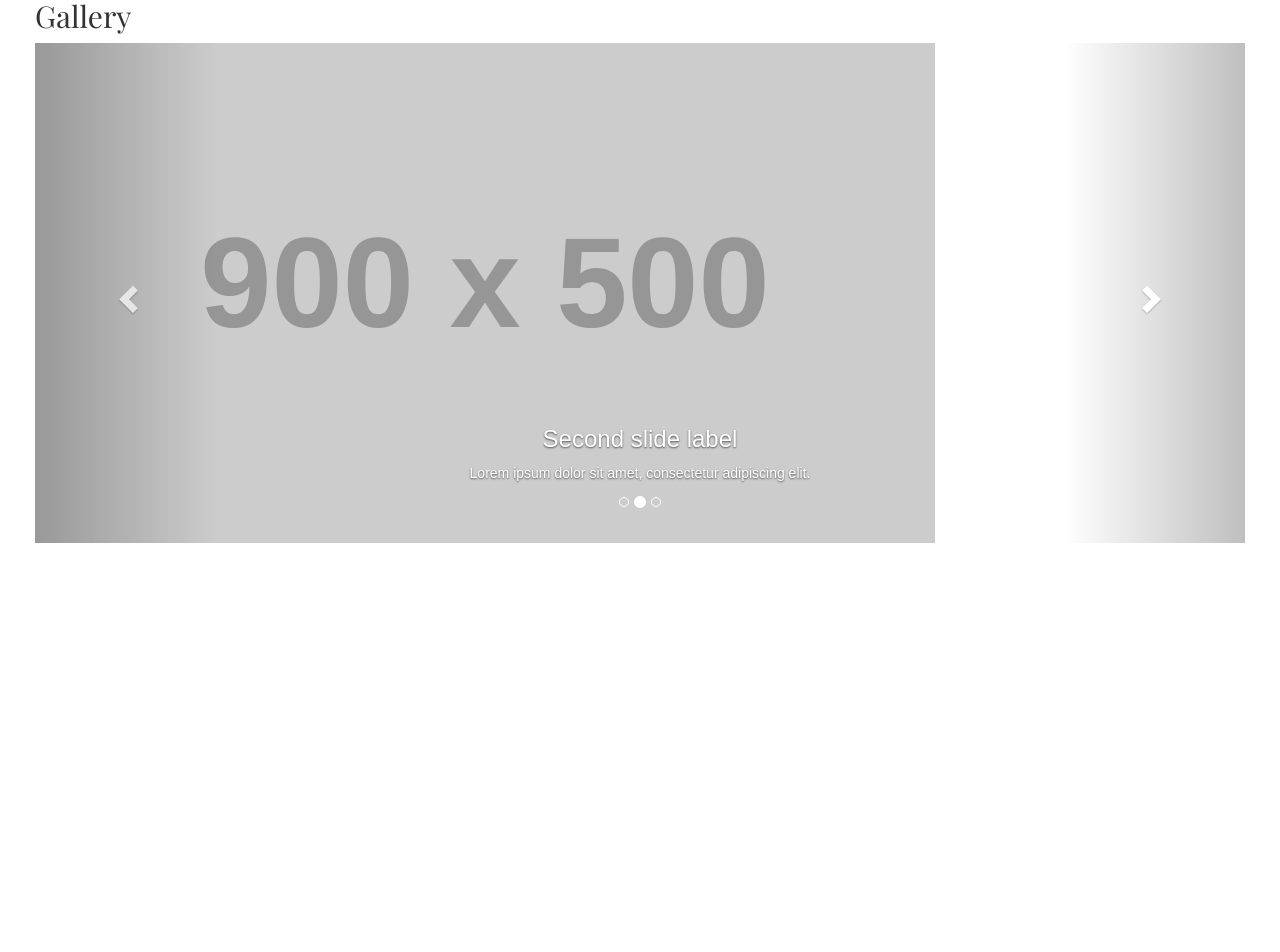
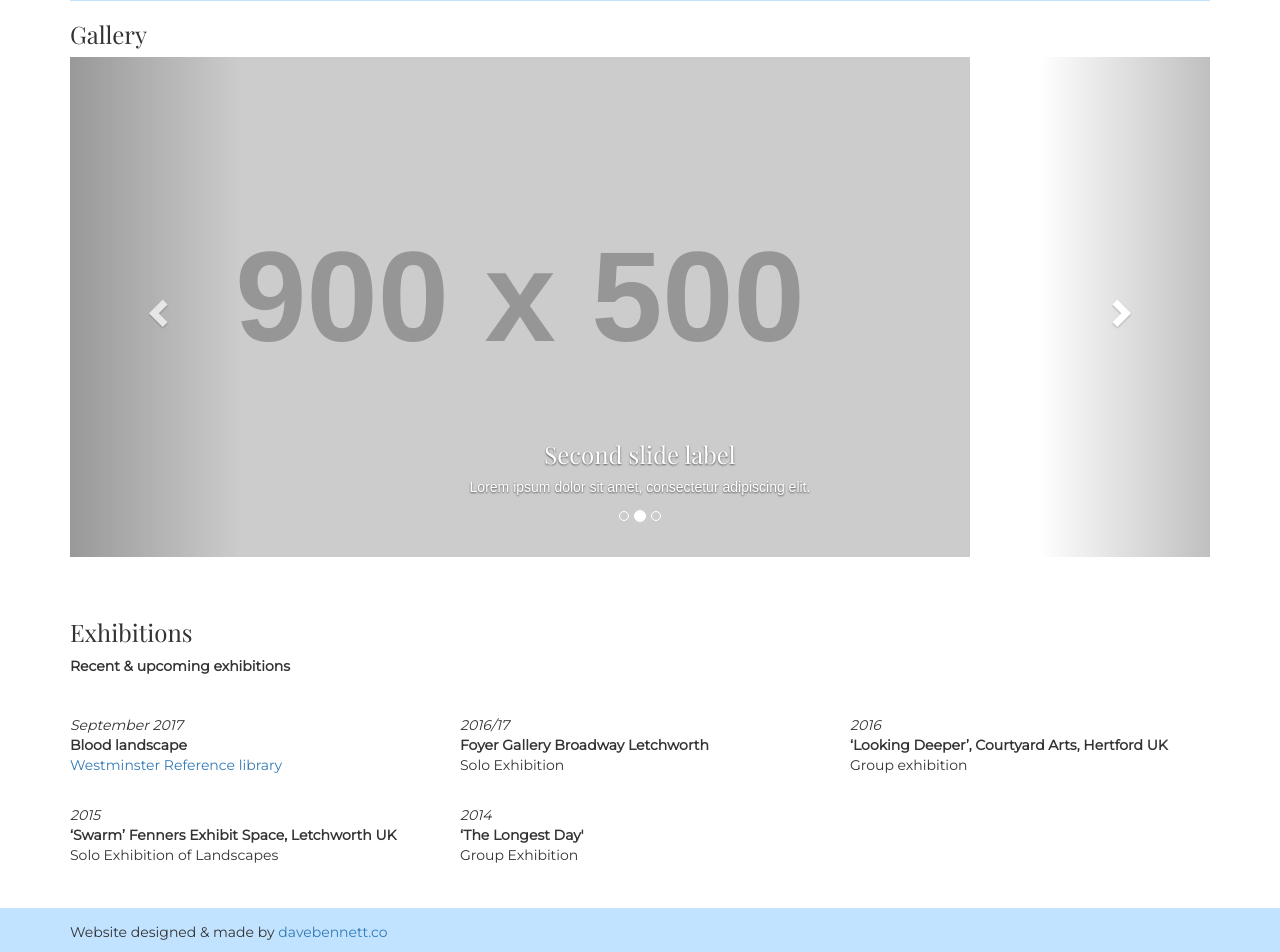
Before and after one commit to db001/louise-react, a React (Create React App) app: page / in a window 1280 px wide. Shown: the part 1209-2161 px from the top of the page. Before the commit the page ends 1752 px from the top, so only its background shows below. Built offline with nearby package versions, Linux system fonts and the light colour scheme.

Commit message:
all sections added, pic need adding to gallery

```diff
--- a/src/App.js
+++ b/src/App.js
@@ -3,6 +3,8 @@ import Jumbo from './components/Jumbo';
 import NavigationBar from './components/Navbar';
 import About from './components/About';
 import Gallery from './components/Gallery';
+import Exhibitions from './components/Exhibitions';
+import Footer from './components/Footer';
 
 import './App.css';
 import './styles/styles.css';
@@ -15,6 +17,9 @@ class App extends Component {
         <Jumbo />
         <About />
         <Gallery />
+        <hr className="componentSeperator" />
+        <Exhibitions />
+        <Footer />
        </div>
     );
   }
--- a/src/components/About.js
+++ b/src/components/About.js
@@ -8,7 +8,7 @@ class About extends Component {
         <Grid>
           <Row>
             <Col xs={12}>
-              <h2>About Louise</h2>
+              <h3>About Louise</h3>
             </Col>
           </Row>
           <Row>
@@ -36,6 +36,11 @@ class About extends Component {
               <Col xs={12} md={6}>
                 <p>Studied Foundation in Art &amp; Design, North Herts College 1995-1996</p>
               </Col>
+              <Col xs={12}>
+                <p className="contact">Contact:
+                  <a href="mailto:louiselahive@hotmail.com?Subject=Website" target="_top"> louiselahive@hotmail.com</a>
+                </p>
+              </Col>
             </div>
           </Row>
         </Grid>
--- /dev/null
+++ b/src/components/Exhibitions.js
@@ -0,0 +1,64 @@
+import React, { Component } from 'react';
+import { Grid, Row, Col } from 'react-bootstrap';
+
+class Exhibitions extends Component {
+  render() {
+    return (
+      <div className="exhibitions">
+        <Grid>
+          <Row>
+            <Col xs={12}>
+              <h3>Exhibitions</h3>
+              <p><strong>Recent &amp; upcoming exhibitions</strong></p>
+            </Col>
+          </Row>
+          <div className="exhibitWrapper">
+            <Row>
+              <Col xs={12} md={6} lg={4}>
+                <div className="exhibit">
+                  <p className="exhibitDate">September 2017</p>
+                  <p className="exhibitTitle">Blood landscape</p>
+                  <p><a   href="http://www.artrabbit.com/events/blood-landscape-louise-lahive" target="_blank" rel="noopener noreferrer">Westminster Reference library</a></p>
+                </div>
+                <hr className="exhibitSeperator" />
+              </Col>
+              <Col xs={12} md={6} lg={4}>
+                <div className="exhibit">
+                  <p className="exhibitDate">2016/17</p>
+                  <p className="exhibitTitle">Foyer Gallery Broadway Letchworth</p>
+                  <p>Solo Exhibition</p>
+                </div>
+                <hr className="exhibitSeperator" />
+              </Col>
+              <Col xs={12} md={6} lg={4}>
+                <div className="exhibit">
+                  <p className="exhibitDate">2016</p>
+                  <p className="exhibitTitle">‘Looking Deeper’, Courtyard Arts, Hertford UK</p>
+                  <p>Group exhibition</p>
+                </div>
+                <hr className="exhibitSeperator" />
+              </Col>
+              <Col xs={12} md={6} lg={4}>
+                <div className="exhibit">
+                  <p className="exhibitDate">2015</p>
+                  <p className="exhibitTitle">‘Swarm’ Fenners Exhibit Space, Letchworth UK</p>
+                  <p>Solo Exhibition of Landscapes</p>
+                </div>
+                <hr className="exhibitSeperator" />
+              </Col>
+              <Col xs={12} md={6} lg={4}>
+                <div className="exhibit">
+                  <p className="exhibitDate">2014</p>
+                  <p className="exhibitTitle">‘The Longest Day'</p>
+                  <p>Group Exhibition</p>
+                </div>
+              </Col>
+            </Row>
+          </div>
+        </Grid>
+      </div>
+    )
+  }
+}
+
+export default Exhibitions;
--- /dev/null
+++ b/src/components/Footer.js
@@ -0,0 +1,20 @@
+import React, { Component } from 'react';
+import { Grid, Row, Col } from 'react-bootstrap';
+
+class Footer extends Component {
+  render() {
+    return(
+      <div className="footer">
+        <Grid>
+          <Row>
+            <Col xs={12}>
+              <p>Website designed &amp; made by <a href="http://www.davebennett.co" target="_blank" rel="noopener noreferrer">davebennett.co</a></p>
+            </Col>
+          </Row>
+        </Grid>
+      </div>
+    )
+  }
+}
+
+export default Footer;
--- a/src/components/Gallery.js
+++ b/src/components/Gallery.js
@@ -1,11 +1,19 @@
 import React, { Component } from 'react';
 import { Carousel } from 'react-bootstrap';
+import { Grid, Row, Col } from 'react-bootstrap';
 
 class Gallery extends Component {
   render() {
     return (
       <div className="gallery">
-        <h2>Gallery</h2>
+        <Grid>
+          <Row>
+            <Col xs={12}>
+                <h3>Gallery</h3>
+            </Col>
+          </Row>
+          <Row>
+            <Col xs={12}>
               <Carousel>
                 <Carousel.Item>
                   <img width={900} height={500} alt="900x500" src="http://via.placeholder.com/900x500" />
@@ -29,6 +37,9 @@ class Gallery extends Component {
                   </Carousel.Caption>
                 </Carousel.Item>
               </Carousel>
+            </Col>
+          </Row>
+        </Grid>
       </div>
     )
   }
--- a/src/styles/styles.css
+++ b/src/styles/styles.css
@@ -1,4 +1,4 @@
-h1, h2 {
+h1, h2, h3 {
   font-family: 'Playfair Display', serif;
 }
 .navbar {
@@ -9,7 +9,7 @@ h1, h2 {
   width: 100%;
   font-family: 'Montserrat', sans-serif;
   text-transform: uppercase;
-  z-index: 10;
+  z-index: 20;
 }
 .navbar-default .navbar-brand {
   color: white;
@@ -51,7 +51,7 @@ h1, h2 {
   margin: auto;
 }
 .titleContainer h1, .titleContainer p {
-  text-shadow: 1px 1px 3px rgb(212, 212, 212), -1px -1px 3px rgb(212, 212, 212);
+  text-shadow: 2px 2px 3px rgb(212, 212, 212), -2px -2px 3px rgb(212, 212, 212), 2px -2px 3px rgb(212, 212, 212), -2px 2px 3px rgb(212, 212, 212);
 }
 .titleContainer h1 {
   font-family: 'Playfair Display', serif;
@@ -61,12 +61,9 @@ h1, h2 {
   text-transform: uppercase;
   letter-spacing: 1.5rem;
 }
-.about {
+.about, .exhibitions, .footer {
   padding: 0 1.5em;
   font-family: 'Montserrat', sans-serif;
-}
-.about h2 {
-  text-align: center;
 }
 .about p {
   text-align: justify;
@@ -82,5 +79,52 @@ h1, h2 {
   font-size: 1.25rem;
 }
 .gallery {
-  padding: 0 2.5em;
+  padding: 0 1.5em;
+  margin-bottom: 3em;
 }
+hr.exhibitSeperator {
+  border: 0;
+  height: 1px;
+  background-image: linear-gradient(to right, rgba(0, 0, 0, 0), rgba(0, 0, 0, 0.75), rgba(0, 0, 0, 0));
+}
+hr.componentSeperator {
+  height: 12px;
+  border: 0;
+  box-shadow: inset 0 12px 12px -12px rgb(193, 227, 255);
+}
+.exhibitions {
+  margin-bottom: 2em;
+}
+.exhibitions .exhibit p {
+  margin: 0;
+  padding: 0;
+}
+.exhibitWrapper {
+  padding-top: 1em;
+}
+.exhibit {
+  overflow: auto;
+  padding: 0;
+  margin: 0;
+}
+.exhibitDate {
+  font-style: italic;
+}
+.exhibitTitle {
+  font-weight: bolder;
+}
+.footer {
+  background: rgb(193, 227, 255);
+  padding-top: 1em;
+}
+
+/* Media queries */
+@media (min-width: 992px) {
+  hr.componentSeperator, hr.exhibitSeperator {
+    display: none;
+    margin: 5px 0;
+  }
+  .exhibit {
+    margin: 15px 0;
+  }
+}
```
Lines whose indentation alone changed are shown as unchanged.
